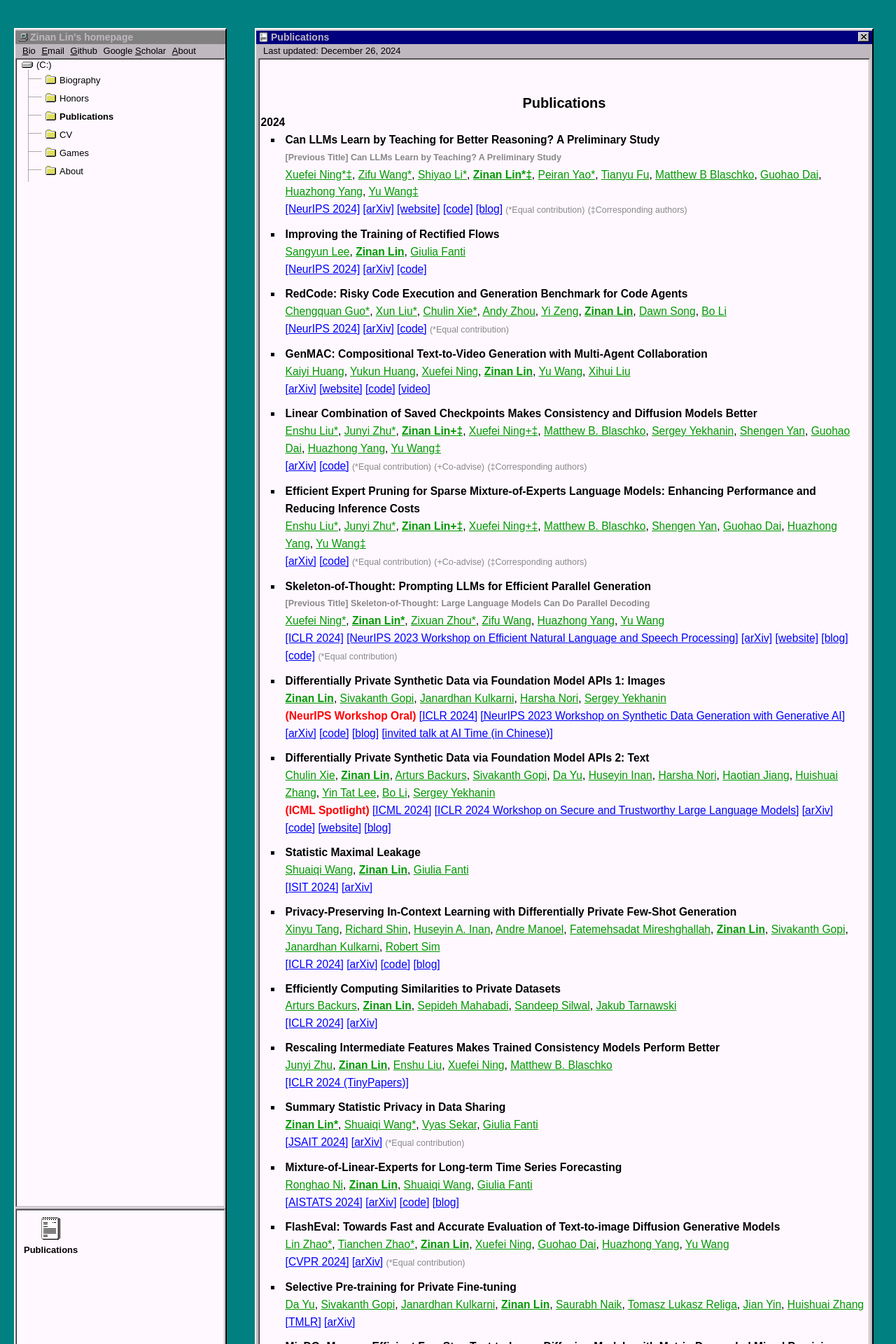
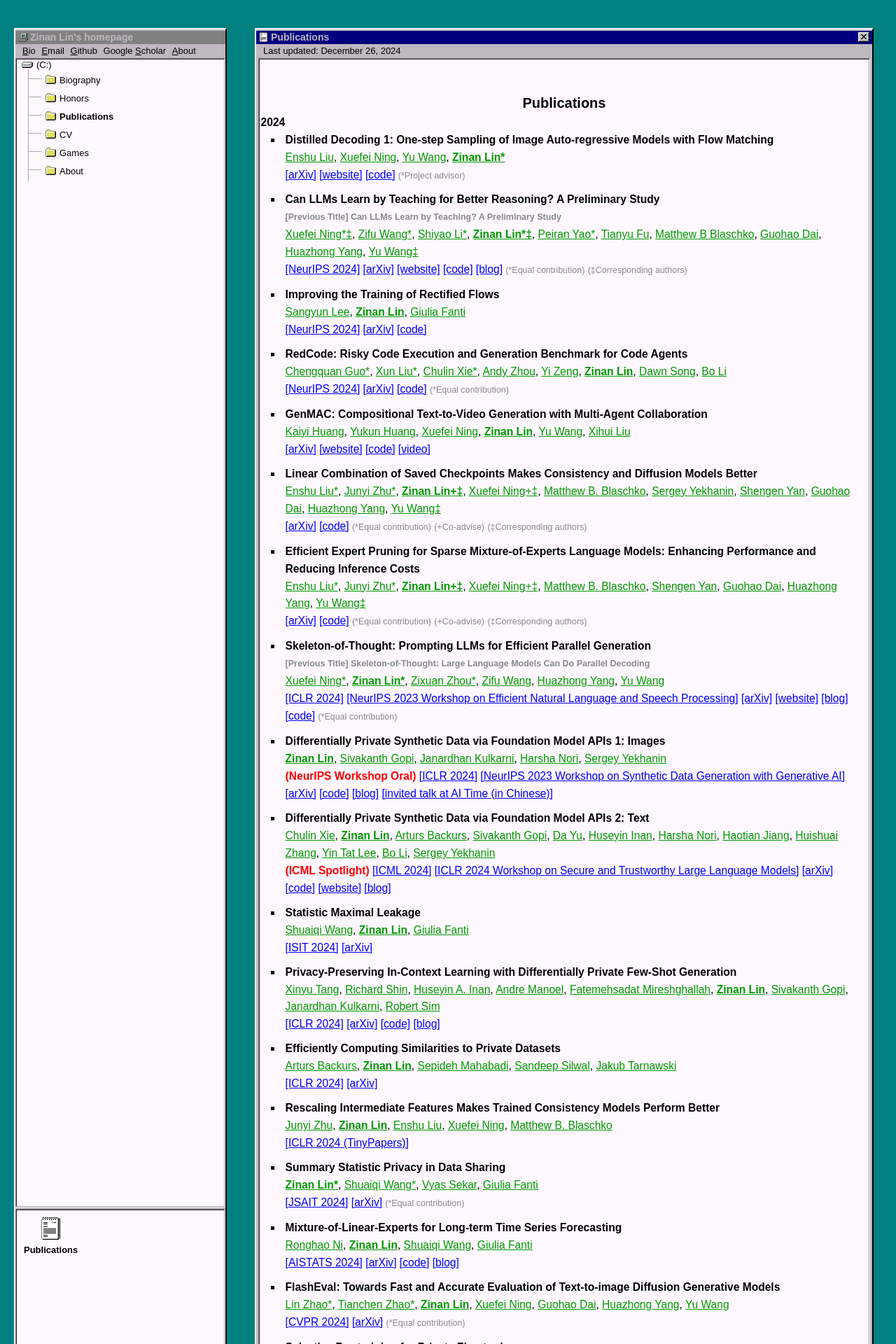
Before and after one commit to fjxmlzn/fjxmlzn.github.io, a Jekyll site: the page built from _publications/publications.html, in a window 1280 px wide. Shown: the top 1920 px of the page at 70% size. Built offline with Jekyll 4.4.1, drawn with Linux system fonts in a browser that asks for light colours.

Commit message:
update publication

```diff
--- a/_publications/publications.html
+++ b/_publications/publications.html
@@ -70,6 +70,25 @@ permalink: /publications/index.html
 
 <span class="publication_year">2024</span>
 <ul>
+    <li class='publication_li'>
+        <span class='publication_title'>Distilled Decoding 1: One-step Sampling of Image Auto-regressive Models with Flow Matching</span>
+        <span class="publication_author">
+            <a href="#">Enshu Liu</a>,
+            <a href="#">Xuefei Ning</a>,
+            <a href="#">Yu Wang</a>,
+            <span class="publication_me"><a href="https://zinanlin.me/" target="_blank">Zinan Lin*</a></span>
+        </span>
+        <span class='publication_journal'>
+            <a href="https://arxiv.org/abs/2412.17153" target="_blank">[arXiv]</a>
+        </span>
+        <span class='publication_journal'>
+            <a href="https://imagination-research.github.io/distilled-decoding/" target="_blank">[website]</a>
+        </span>
+        <span class='publication_journal'>
+            <a href="https://github.com/imagination-research/distilled-decoding" target="_blank">[code]</a>
+        </span>
+        <span class="publication_note">(*Project advisor)</span>
+    </li>
     <li class='publication_li'>
         <span class='publication_title'>Can LLMs Learn by Teaching for Better Reasoning? A Preliminary Study</span>
         <span class='publication_alternative_title'>[Previous Title] Can LLMs Learn by Teaching? A Preliminary Study</span>
```
